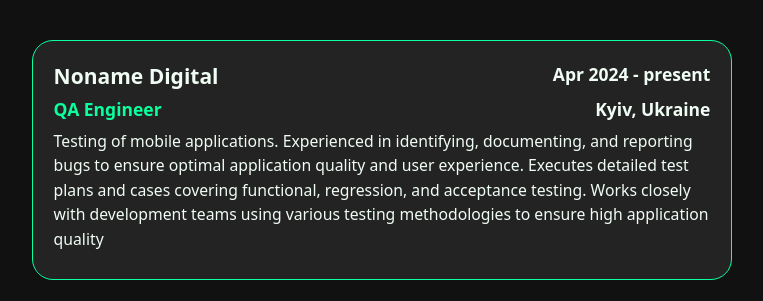
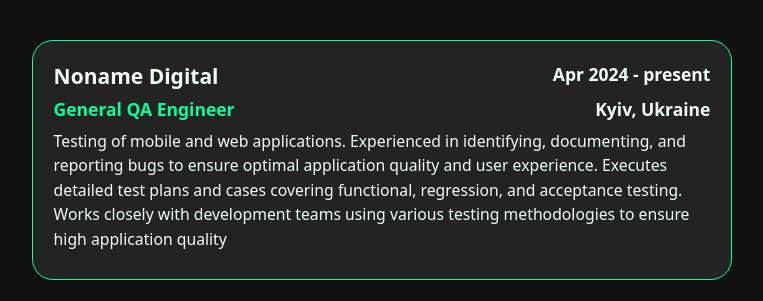
Before and after one commit to RomchikSt/porttfolio-cv-page, a Next.js app: page / in a window 1280 px wide. Shown: the part 2835-3136 px from the top of the page, without its empty margins (314-1077 px from the left). Built offline with nearby package versions, Linux system fonts and the light colour scheme.

Commit message:
feature/changeCVandExpTimeDel

```diff
--- a/src/sections/ExpSection.tsx
+++ b/src/sections/ExpSection.tsx
@@ -38,11 +38,11 @@
     },
     {
       company: "Noname Digital",
-      position: "QA Engineer",
+      position: "General QA Engineer",
       location: "Kyiv, Ukraine",
       date: "Apr 2024 - present",
       description:
-        "Testing of mobile applications. Experienced in identifying, documenting, and reporting bugs to ensure optimal application quality and user experience. Executes detailed test plans and cases covering functional, regression, and acceptance testing. Works closely with development teams using various testing methodologies to ensure high application quality",
+        "Testing of mobile and web applications. Experienced in identifying, documenting, and reporting bugs to ensure optimal application quality and user experience. Executes detailed test plans and cases covering functional, regression, and acceptance testing. Works closely with development teams using various testing methodologies to ensure high application quality",
     },
   ];
 
@@ -75,7 +75,7 @@
             className="flex m-4 gap-2 flex-col items-start border rounded-3xl border-custom-green mt-8 p-6 bg-custom-black w-9/12 837px:w-3/5 1300px:w-[50rem]"
             initial={{ y: "40%", opacity: 0 }}
             animate={inViewDesc ? { y: 0, opacity: 1 } : {}}
-            transition={{ duration: 0.5, delay: 0.3 }}
+            transition={{ duration: 0.5, delay: 0.3 + i / 5 }}
           >
             <div className="flex justify-between w-full">
               <p className="text-2xl font-semibold">{work.company}</p>
```
Also changed, not shown: 1 other file (tests, documents, lock files or other folders).
